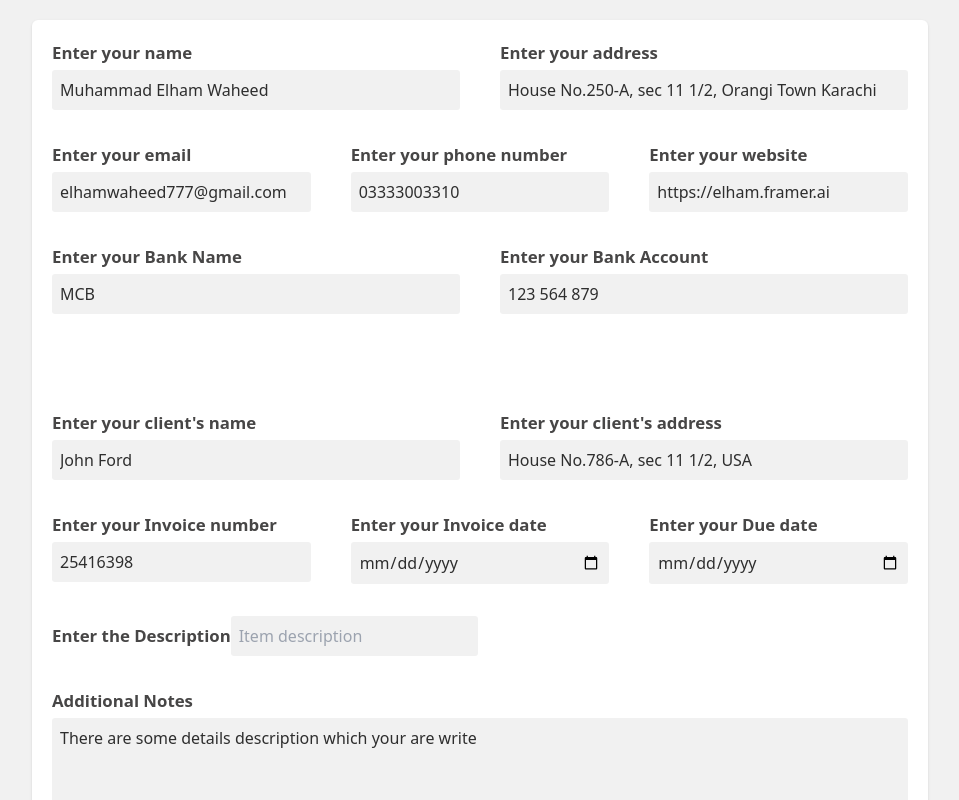
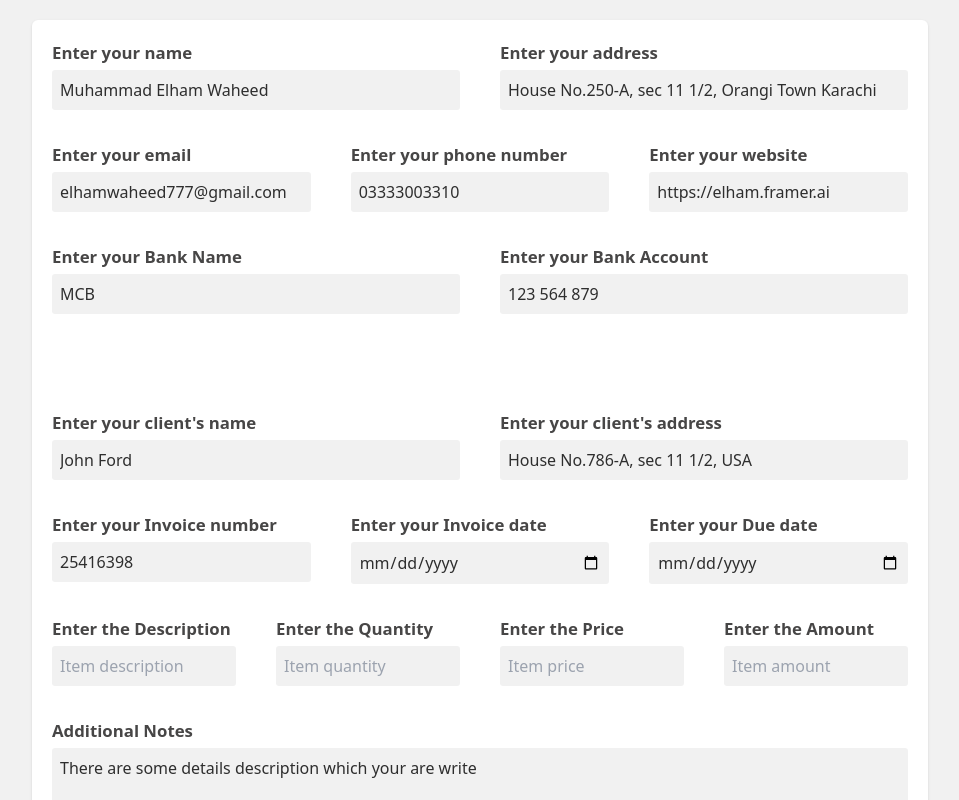
Before and after one commit to MuhammadElham/Invoice-Generator, a React (Vite) app: page / in a window 1280 px wide. Both pictures are taken after a click on the button "Edit Invoice". Shown: the top 800 px of the page, without its empty margins (160-1119 px from the left). Built offline with nearby package versions, Linux system fonts and the light colour scheme.

Commit message:
Working on Table

```diff
--- a/src/App.jsx
+++ b/src/App.jsx
@@ -54,7 +54,12 @@
             invoiceDate={invoiceDate}
             dueDate={dueDate}
           />
-          <Table />
+          <Table
+            description={description}
+            quantity={quantity}
+            price={price}
+            amount={amount}
+          />
           <Notes notes={notes} />
           <Footer
             name={name}
@@ -238,6 +243,12 @@
             <TableForm
               description={description}
               setDescription={setDescription}
+              quantity={quantity}
+              setQuantity={setQuantity}
+              price={price}
+              setPrice={setPrice}
+              amount={amount}
+              setAmount={setAmount}
             />
           </article>
           {/* Notes */}
--- a/src/components/Table.jsx
+++ b/src/components/Table.jsx
@@ -1,6 +1,6 @@
 import React from "react";
 
-const Table = () => {
+const Table = ({ description, quantity, price, amount }) => {
   return (
     <table className="w-full text-left">
       <thead>
@@ -13,10 +13,10 @@
       </thead>
       <tbody>
         <tr>
-          <td>Here's long description here</td>
-          <td>100</td>
-          <td>$86</td>
-          <td>$115</td>
+          <td>{description}</td>
+          <td>{quantity}</td>
+          <td>{price}</td>
+          <td>{amount}</td>
         </tr>
       </tbody>
     </table>
--- a/src/components/TableForm.jsx
+++ b/src/components/TableForm.jsx
@@ -1,9 +1,19 @@
 import React from "react";
 
-const TableForm = ({ description, setDescription }) => {
+const TableForm = ({
+  description,
+  setDescription,
+  quantity,
+  setQuantity,
+  price,
+  setPrice,
+  amount,
+  setAmount,
+}) => {
   return (
-    // Working on Table
-    <div>
+    // Yaha Gap dekhna he
+    <div className="md:grid grid-cols-4 gap-10">
+      <div className="flex flex-col">
         <label htmlFor="description">Enter the Description</label>
         <input
           type="text"
@@ -14,6 +24,40 @@
           onChange={(e) => setDescription(e.target.value)}
         />
       </div>
+      <div className="flex flex-col">
+        <label htmlFor="quantity">Enter the Quantity</label>
+        <input
+          type="text"
+          id="quantity"
+          name="quantity"
+          placeholder="Item quantity"
+          value={quantity}
+          onChange={(e) => setQuantity(e.target.value)}
+        />
+      </div>
+      <div className="flex flex-col">
+        <label htmlFor="price">Enter the Price</label>
+        <input
+          type="text"
+          id="price"
+          name="price"
+          placeholder="Item price"
+          value={price}
+          onChange={(e) => setPrice(e.target.value)}
+        />
+      </div>
+      <div className="flex flex-col">
+        <label htmlFor="amount">Enter the Amount</label>
+        <input
+          type="text"
+          id="amount"
+          name="amount"
+          placeholder="Item amount"
+          value={amount}
+          onChange={(e) => setAmount(e.target.value)}
+        />
+      </div>
+    </div>
   );
 };
 
```
Lines whose indentation alone changed are shown as unchanged.
